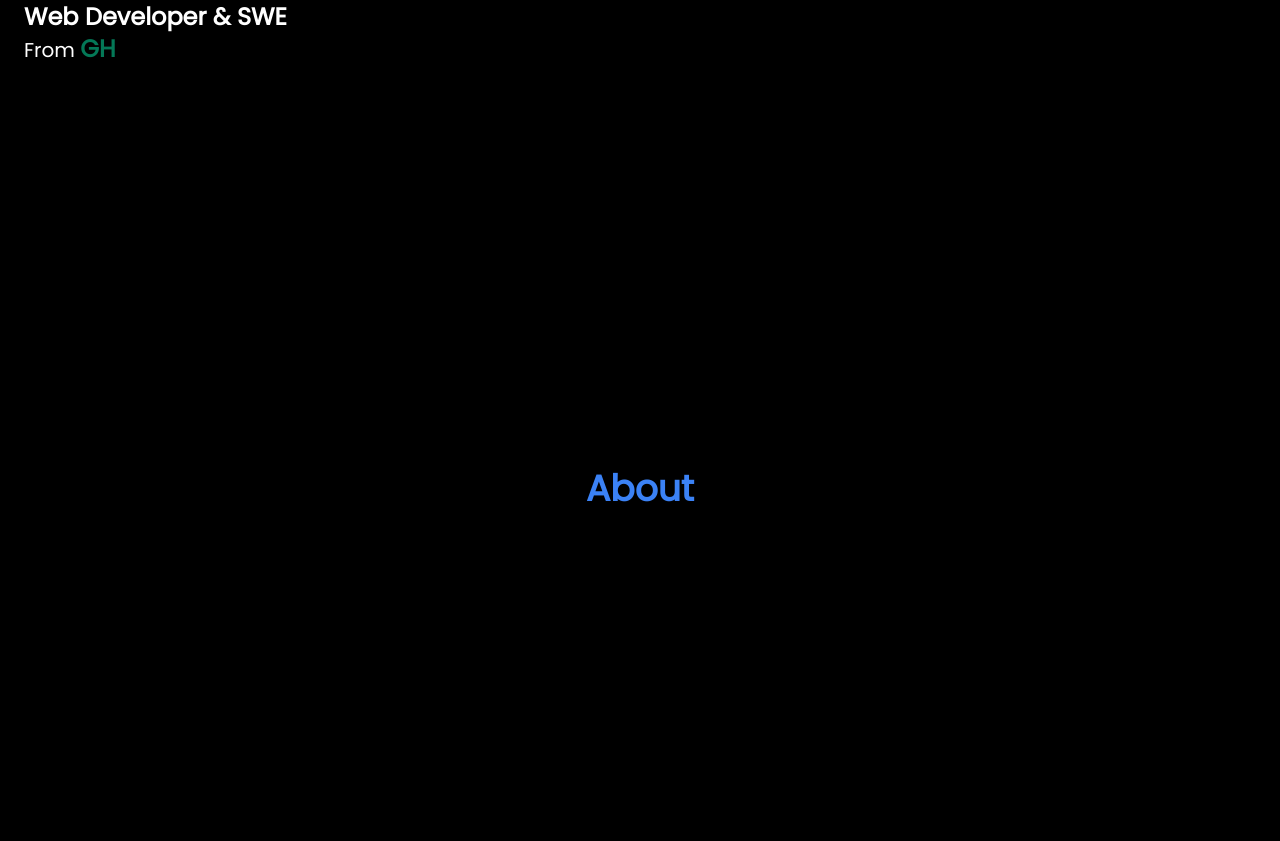
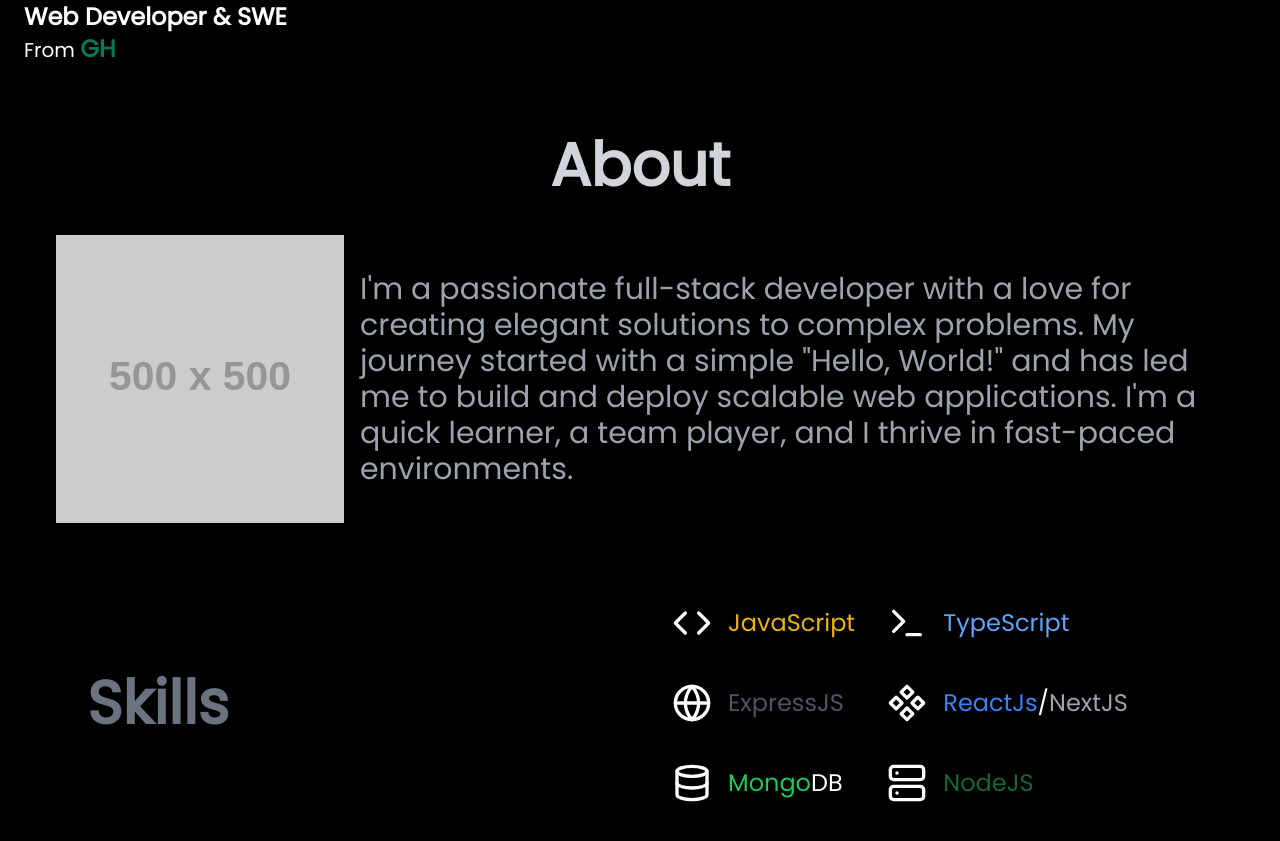
Before and after one commit to michaelperryjnr/themefolio, a React (Create React App) app in the folder client/: page / in a window 1280 px wide. Shown: the part 711-1552 px from the top of the page. Built offline with nearby package versions, Linux system fonts and the light colour scheme.

Commit message:
Update About section

```diff
--- a/client/src/Sections/About.js
+++ b/client/src/Sections/About.js
@@ -1,118 +1,201 @@
 import React from "react";
-// import Roadmap from "../Components/RoadMap";
-
-// const age =
-//   new Date() !== "Sun Mar 31 2024 24:00:00 GMT+0000 (Greenwich Mean Time)"
-//     ? 17
-//     : 18;
-
-// const roadmapTexts = [
-//   {
-//     title: "Introduction",
-//     text: `Michael Perry Tettey, ${age}, Computer Science Major, University of Ghana. `,
-//   },
-//   {
-//     title: "Education",
-//     text: [
-//       {
-//         school: "King's College",
-//         yearAttended: "2008 - 2010",
-//       },
-//       {
-//         school: "RCS",
-//         yearAttended: "2010 - 2012",
-//       },
-//       {
-//         school: "Queens Court Intl.",
-//         yearAttended: "2012 -  2015",
-//       },
-//       {
-//         school: "GCIS",
-//         yearAttended: "2015 - 2018",
-//       },
-//       {
-//         school: "Achimota School",
-//         yearAttended: "2018   -   2021",
-//       },
-//       {
-//         school: "University of Ghana",
-//         yearAttended: "2023 - Present",
-//       },
-//     ],
-//   },
-//   {
-//     title: "Work Profile",
-//     text: [
-//       {
-//         company: "Quiver's IT Solutions",
-//         role: "Junior Dev",
-//         duration: "2023 - Present",
-//       },
-//     ],
-//   },
-//   {
-//     title: "Hobbies",
-//     text: [
-//       {
-//         hobby: "Binge Watching Series",
-//         details: "",
-//       },
-//       {
-//         hobby: "Listening to Music",
-//         details: "",
-//       },
-//       {
-//         hobby: "Writing code",
-//         details: "",
-//       },
-//       {
-//         hobby: "Photography",
-//         details: "",
-//       },
-//       {
-//         hobby: "Drawing",
-//         details: "",
-//       },
-//     ],
-//   },
-//   {
-//     title: "Achievements",
-//     text: `Lorem ipsum dolor sit amet consectetur adipisicing elit. Distinctio
-//             placeat aspernatur reiciendis debitis rem? Necessitatibus suscipit
-//             illum, sntsit iusto amet atque porro sunt asperiores provident
-//             mollitia, quod numquam. Nesciunt, beatae? Lorem ipsum dolor sit amentst
-//             consectetur adipisicing elit. Distinctio placeat aspernatur
-//             reiciendis debitis rem? Necessitatibus suscipit illum, sit iusto
-//             amet atque porro sunt asperiores provident mollitia, quod numquam.
-//             Nesciunt, beatae? Lorem ipsum dolor sit amet consectetur adipisicing
-//             elit. Distinctio placeat aspernatur reiciendis debitis rem?
-//             Necessitatibus suscipit illum, sit iusto amet atque porro sunt
-//             asperiores provident mollitia, quod numquam. Nesciunt, beatae? Lorem
-//             ipsum dolor sit amet consectetur adipisicing elit. Distinctio
-//             placeat aspernatur reiciendis debitis rem? Necessitatibus suscipit
-//             illum, sit iusto amet atque porro sunt asperiores provident
-//             mollitia, quod numquam. Nesciunt, beatae?`,
-//   },
-// ];
-
-// function RoadMaps() {
-//   return roadmapTexts.map((index) => {
-//     return Roadmap(index.title, index.text);
-//   });
-// }
 
 export default function About() {
   return (
-    <>
-      <section
-        className="mx-auto relative px-6 py-6 flex justify-center items-center flex-col max-sm:pr-0 max-sm:pl-2 h-screen"
-        id="about"
-      >
-        <h1 className="text-blue-500 text-4xl font-semibold text-center py-4 max-sm:pl-1">
+    <section className="container mx-auto" id="about">
+      <div className="h-screen px-4 py-6 container mx-auto flex justify-center items-center flex-col">
+        <h1 className="text-6xl font-semibold text-gray-300 max-sm:text-4xl">
           About
         </h1>
-
-      </section>
-    </>
+        <div className="flex flex-row gap-4 items-center justify-center px-10 py-10 max-sm:flex-col max-sm:py-2 max-sm:px-2 max-sm:text-center">
+          <div className="w-1/4 flex items-center gap-4 justify-center">
+            <img src="https://placeholder.com/500x500" alt="profile" />
+          </div>
+          <div className="w-3/4">
+            <p className="text-3xl font-medium text-gray-400 max-sm:text-xl">
+              I'm a passionate full-stack developer with a love for creating
+              elegant solutions to complex problems. My journey started with a
+              simple "Hello, World!" and has led me to build and deploy scalable
+              web applications. I'm a quick learner, a team player, and I thrive
+              in fast-paced environments.
+            </p>
+          </div>
+        </div>
+        <div className="grid grid-cols-2 items-center justify-center md:gap-16 max-sm:flex max-sm:flex-col max-sm:gap-4 py-10">
+          <div className="w-1/4">
+            <h2 className="text-gray-500 text-6xl font-semibold  max-sm:text-center max-sm:text-4xl">
+              Skills
+            </h2>
+          </div>
+          <div className=" justify-start items-start  w-3/4">
+            <div className="grid grid-cols-2  gap-x-10 gap-y-10  max-sm:justify-self-center max-sm:gap-x-3 max-sm:gap-y-5 max-sm:py-4">
+              <div className="flex items-center gap-4">
+                <CodeIcon className="w-10 h-10 max-sm:w-6 max-sm:h-6 flex-shrink-0" />
+                <span className="max-sm:text-xl text-2xl text-yellow-500">
+                  JavaScript
+                </span>
+              </div>
+              <div className="flex items-center gap-4">
+                <TerminalIcon className="w-10 h-10 max-sm:w-6 max-sm:h-6 flex-shrink-0" />
+                <span className="max-sm:text-xl text-2xl text-blue-400">
+                  TypeScript
+                </span>
+              </div>
+              <div className="flex items-center gap-4">
+                <GlobeIcon className="w-10 h-10 max-sm:w-6 max-sm:h-6 flex-shrink-0" />
+                <span className="max-sm:text-xl text-2xl text-gray-600">
+                  ExpressJS
+                </span>
+              </div>
+              <div className="flex items-center gap-4">
+                <ComponentIcon className="w-10 h-10 max-sm:w-6 max-sm:h-6 flex-shrink-0" />
+                <span className="max-sm:text-xl text-2xl">
+                  <span className="max-sm:text-xl text-blue-500">ReactJs</span>/
+                  <span className="max-sm:text-xl text-gray-400">NextJS</span>
+                </span>
+              </div>
+              <div className="flex items-center gap-4">
+                <DatabaseIcon className="w-10 h-10 max-sm:w-6 max-sm:h-6 flex-shrink-0" />
+                <span className="max-sm:text-xl text-2xl text-green-500">
+                  Mongo<span>DB</span>
+                </span>
+              </div>
+              <div className="flex items-center gap-4">
+                <ServerIcon className="w-10 h-10 max-sm:w-6 max-sm:h-6 flex-shrink-0" />
+                <span className="max-sm:text-xl text-2xl text-green-800">
+                  NodeJS
+                </span>
+              </div>
+            </div>
+          </div>
+        </div>
+      </div>
+    </section>
   );
 }
+
+function CodeIcon(props) {
+  return (
+    <svg
+      {...props}
+      xmlns="http://www.w3.org/2000/svg"
+      width="24"
+      height="24"
+      viewBox="0 0 24 24"
+      fill="none"
+      stroke="currentColor"
+      strokeWidth="2"
+      strokeLinecap="round"
+      strokeLinejoin="round"
+    >
+      <polyline points="16 18 22 12 16 6" />
+      <polyline points="8 6 2 12 8 18" />
+    </svg>
+  );
+}
+
+function ComponentIcon(props) {
+  return (
+    <svg
+      {...props}
+      xmlns="http://www.w3.org/2000/svg"
+      width="24"
+      height="24"
+      viewBox="0 0 24 24"
+      fill="none"
+      stroke="currentColor"
+      strokeWidth="2"
+      strokeLinecap="round"
+      strokeLinejoin="round"
+    >
+      <path d="M5.5 8.5 9 12l-3.5 3.5L2 12l3.5-3.5Z" />
+      <path d="m12 2 3.5 3.5L12 9 8.5 5.5 12 2Z" />
+      <path d="M18.5 8.5 22 12l-3.5 3.5L15 12l3.5-3.5Z" />
+      <path d="m12 15 3.5 3.5L12 22l-3.5-3.5L12 15Z" />
+    </svg>
+  );
+}
+
+function DatabaseIcon(props) {
+  return (
+    <svg
+      {...props}
+      xmlns="http://www.w3.org/2000/svg"
+      width="24"
+      height="24"
+      viewBox="0 0 24 24"
+      fill="none"
+      stroke="currentColor"
+      strokeWidth="2"
+      strokeLinecap="round"
+      strokeLinejoin="round"
+    >
+      <ellipse cx="12" cy="5" rx="9" ry="3" />
+      <path d="M3 5V19A9 3 0 0 0 21 19V5" />
+      <path d="M3 12A9 3 0 0 0 21 12" />
+    </svg>
+  );
+}
+
+function GlobeIcon(props) {
+  return (
+    <svg
+      {...props}
+      xmlns="http://www.w3.org/2000/svg"
+      width="24"
+      height="24"
+      viewBox="0 0 24 24"
+      fill="none"
+      stroke="currentColor"
+      strokeWidth="2"
+      strokeLinecap="round"
+      strokeLinejoin="round"
+    >
+      <circle cx="12" cy="12" r="10" />
+      <line x1="2" x2="22" y1="12" y2="12" />
+      <path d="M12 2a15.3 15.3 0 0 1 4 10 15.3 15.3 0 0 1-4 10 15.3 15.3 0 0 1-4-10 15.3 15.3 0 0 1 4-10z" />
+    </svg>
+  );
+}
+
+function ServerIcon(props) {
+  return (
+    <svg
+      {...props}
+      xmlns="http://www.w3.org/2000/svg"
+      width="24"
+      height="24"
+      viewBox="0 0 24 24"
+      fill="none"
+      stroke="currentColor"
+      strokeWidth="2"
+      strokeLinecap="round"
+      strokeLinejoin="round"
+    >
+      <rect width="20" height="8" x="2" y="2" rx="2" ry="2" />
+      <rect width="20" height="8" x="2" y="14" rx="2" ry="2" />
+      <line x1="6" x2="6.01" y1="6" y2="6" />
+      <line x1="6" x2="6.01" y1="18" y2="18" />
+    </svg>
+  );
+}
+
+function TerminalIcon(props) {
+  return (
+    <svg
+      {...props}
+      xmlns="http://www.w3.org/2000/svg"
+      width="24"
+      height="24"
+      viewBox="0 0 24 24"
+      fill="none"
+      stroke="currentColor"
+      strokeWidth="2"
+      strokeLinecap="round"
+      strokeLinejoin="round"
+    >
+      <polyline points="4 17 10 11 4 5" />
+      <line x1="12" x2="20" y1="19" y2="19" />
+    </svg>
+  );
+}
```
